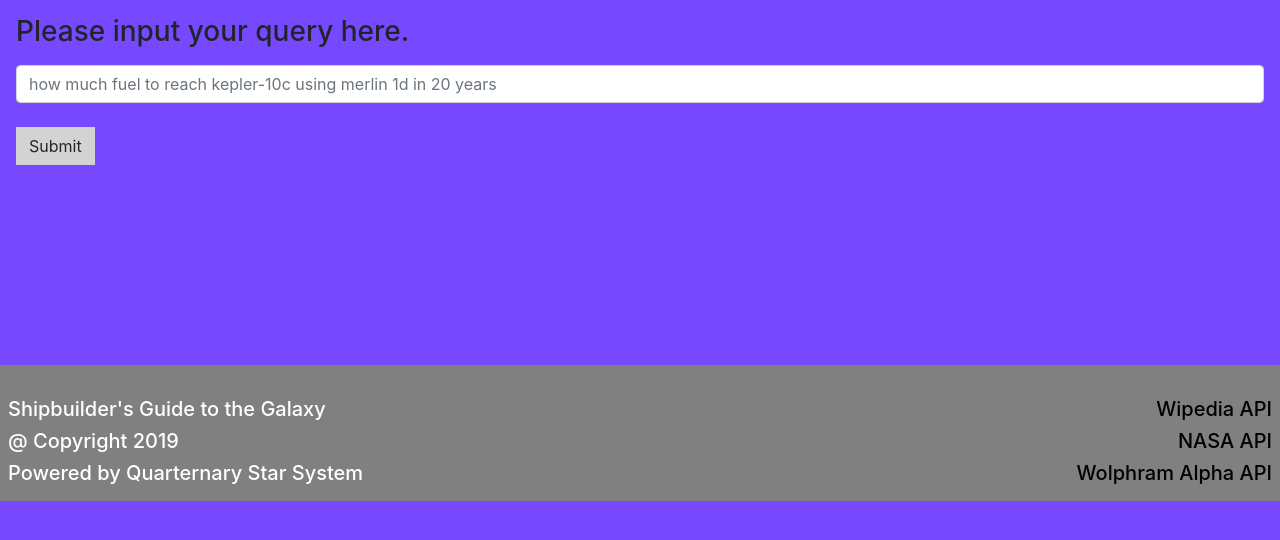
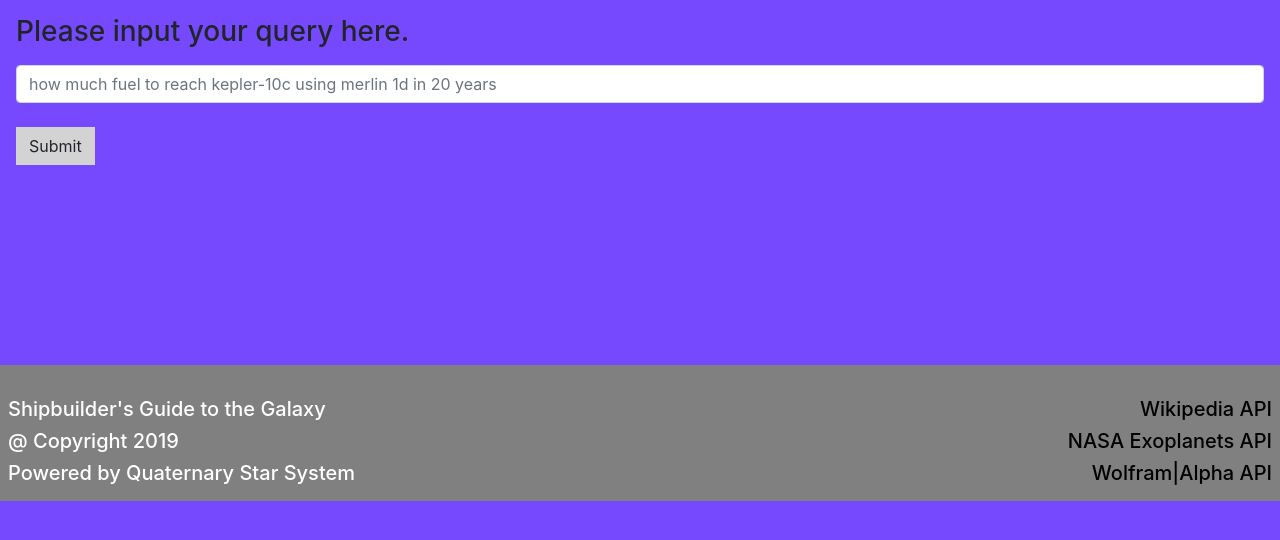
Before and after one commit to pollsmor/Project_01, a Flask app: page / in a window 1280 px wide. Shown: the part 225-765 px from the top of the page. Run offline with Flask 2, Linux system fonts and the light colour scheme; parts of the project's set-up code (start-up, migrations or seed data) failed here and were passed over; some libraries are stand-ins or nearby versions.

Commit message:
Correct some typos in the footer

```diff
--- a/templates/_base.html
+++ b/templates/_base.html
@@ -51,13 +51,13 @@
           <div class="col-sm-6" style="color:white;">
             <h5>Shipbuilder's Guide to the Galaxy</h5>
             <h5>@ Copyright 2019</h5>
-            <h5>Powered by Quarternary Star System</h5>
+            <h5>Powered by Quaternary Star System</h5>
           </div>
           <hr class="clearfix w-80 d-md-none pb-3">
           <div class="col-sm-6 text-right">
-            <h5><a target="_blank" href="https://docs.google.com/document/d/1KNf_h_Rysiftc88uZNZO4LMpAyQprUTSj-eg5CMz9a8/edit" style="color:black;">Wipedia API</a></h5>
-            <h5><a target="_blank" href="https://docs.google.com/document/d/1J5PAzkRvPBrzud4jhXBX3yZZtMhlTx1KmLQezlLszEk/edit" style="color:black;">NASA API</a></h5>
-            <h5><a target="_blank" href="https://docs.google.com/document/d/1GLX_8-HKjzI7kHLleQikTbWZ0orXhYVnabveE6T6J8M/edit" style="color:black;">Wolphram Alpha API</a></h5>
+            <h5><a target="_blank" href="https://docs.google.com/document/d/1KNf_h_Rysiftc88uZNZO4LMpAyQprUTSj-eg5CMz9a8/edit" style="color:black;">Wikipedia API</a></h5>
+            <h5><a target="_blank" href="https://docs.google.com/document/d/1J5PAzkRvPBrzud4jhXBX3yZZtMhlTx1KmLQezlLszEk/edit" style="color:black;">NASA Exoplanets API</a></h5>
+            <h5><a target="_blank" href="https://docs.google.com/document/d/1GLX_8-HKjzI7kHLleQikTbWZ0orXhYVnabveE6T6J8M/edit" style="color:black;">Wolfram|Alpha API</a></h5>
           </div>
         </div>
       </footer>
```
Also changed, not shown: static/explanation.html (+4 -4 lines).
